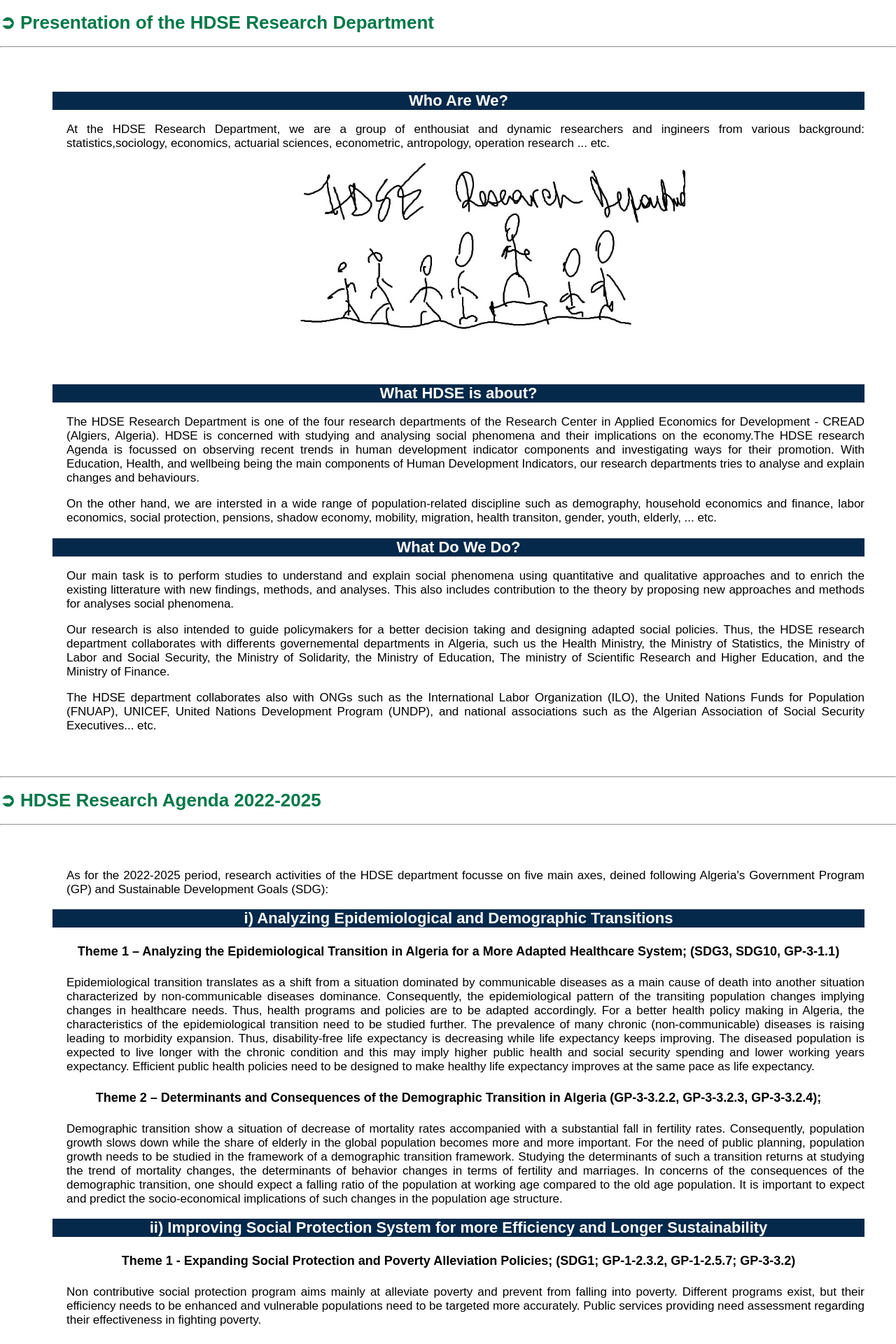
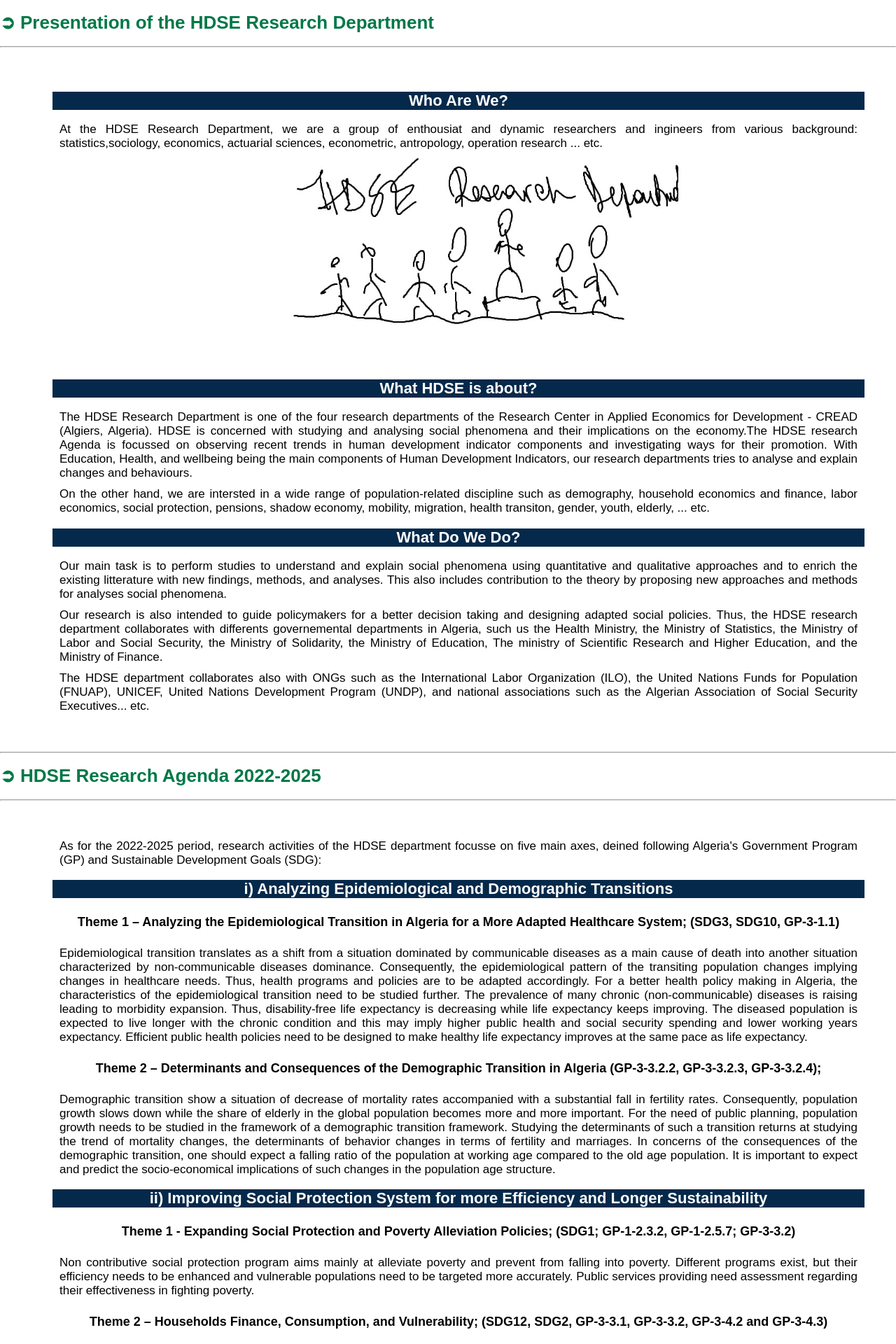
Before and after one commit to Farid-FLICI/farid-flici.github.io, a Jekyll site: the page hdse2.html, which Jekyll copies as it is, in a window 1280 px wide. Shown: the top 1920 px of the page at 70% size. Built offline with Jekyll 4.4.1, drawn with Linux system fonts in a browser that asks for light colours.

Commit message:
Update hdse2.html

```diff
--- a/hdse2.html
+++ b/hdse2.html
@@ -6,17 +6,17 @@
 <style>
 
 body {margin: 0;       }
-p{               font-family: sans-serif; font-size: 17px; text-align: justify; margin-left: 20px}
+p{               font-family: sans-serif; font-size: 17px; text-align: justify; margin: 10px 10px 10px 10px }
 p2{              font-family: sans-serif; font-size: 14px; text-align: justify; }
 h1{              font-family: sans-serif; font-size: 26px; font-weight: bold ; text-align: left  ; color:#007848    }
 h2{              font-family: sans-serif; font-size: 22px; font-weight: bold ; text-align: center; background-color: #05294a; color:white  }
 h3{              font-family: sans-serif; font-size: 20px; font-weight: bold ; text-align: center  ; color: blue; }
 h4{              font-family: sans-serif; font-size: 18px; font-weight: bold ; text-align: center     }
 
-.grid-container {  display: grid;  grid-template-columns: 20% 20% 20% 20% 20%;  gap: 10px;  background-color: white;  padding: 10px;  margin: 10px}
-.grid-container > div {  background-color: white;  text-align: center;  padding: 10px 0;  margin: 10px;  font-size: 30px;}
-.item1 { border: 1px solid rgba(0, 0, 0, 0.8); grid-column: 1 / 6;}
-.item{border: 1px solid rgba(0, 0, 0, 0.8);}
+.grid-container {  display: grid;  grid-template-columns: 20% 20% 20% 20% 20%;  gap: 5px;  background-color: white;  padding: 10px;  margin: 10px}
+.grid-container > div {  background-color: white;  text-align: center;  padding: 10px 0;  margin: 0px;  font-size: 30px;}
+.item1 { border: 2px solid rgba(0, 0, 0, 0.8); grid-column: 1 / 6;}
+.item{border: 2px solid rgba(0, 0, 0, 0.8);}
 .item2{border: 0px solid rgba(0, 0, 0, 0.8);}
 
 @media screen and (max-width: 600px) {   ul.topnav li.right,    ul.topnav li {float: center;}    }
```
